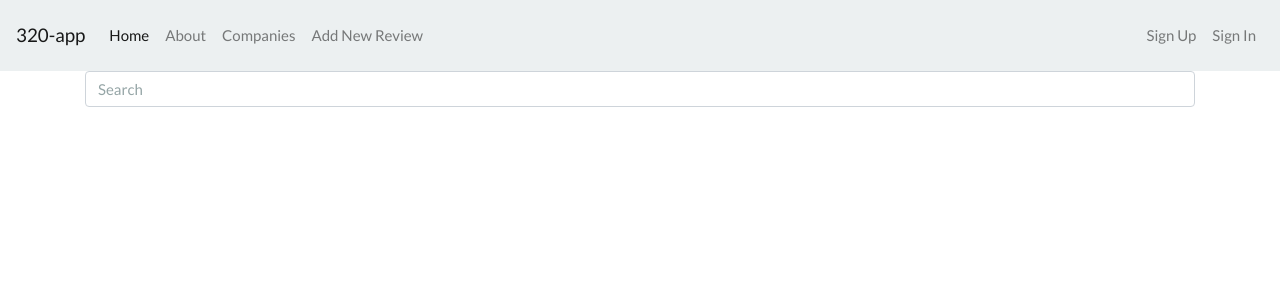
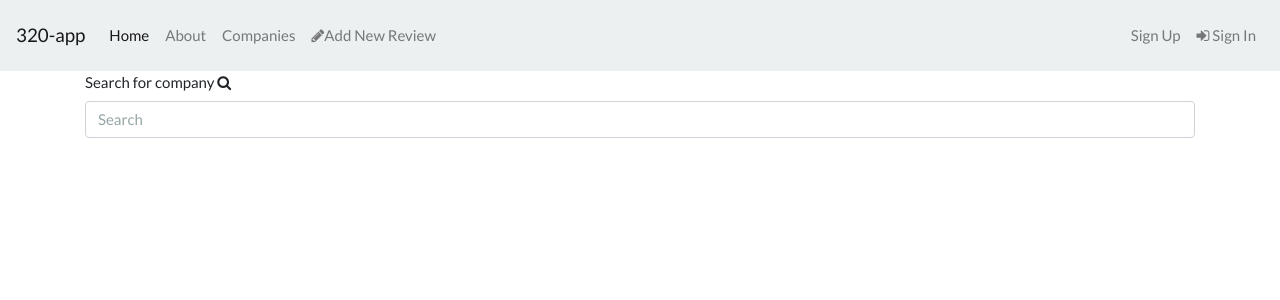
Before and after one commit to chinying/320-django, a Django app: a page that uses templates/base.html in a window 1280 px wide. Shown: the top 300 px of the page. Run offline with Django 3.2, Linux system fonts and the light colour scheme; data that the repository does not hold is empty; some libraries are stand-ins or nearby versions.

Commit message:
icons added

```diff
--- a/templates/base.html
+++ b/templates/base.html
@@ -53,7 +53,7 @@
               <a class="nav-link" href="{% url 'reviews:company-list' %}">Companies</a>
             </li>
             <li class="nav-item">
-              <a class="nav-link" href="{% url 'reviews:review-new' %}">Add New Review</a>
+              <a class="nav-link" href="{% url 'reviews:review-new' %}"><i class="fa fa-pencil" aria-hidden="true"></i>Add New Review</a>
             </li>
           </ul>
 
@@ -61,7 +61,7 @@
             {% if request.user.is_authenticated %}
               <li class="nav-item">
                 {# URL provided by django-allauth/account/urls.py #}
-                <a class="nav-link" href="{% url 'account_logout' %}">{% trans "Sign Out" %}</a>
+                <a class="nav-link" href="{% url 'account_logout' %}"><i class="fa fa-sign-out" aria-hidden="true"></i> {% trans "Sign Out" %}</a>
               </li>
             {% else %}
               <li class="nav-item">
@@ -70,7 +70,7 @@
               </li>
               <li class="nav-item">
                 {# URL provided by django-allauth/account/urls.py #}
-                <a id="log-in-link" class="nav-link" href="{% url 'account_login' %}">{% trans "Sign In" %}</a>
+                <a id="log-in-link" class="nav-link" href="{% url 'account_login' %}"><i class="fa fa-sign-in" aria-hidden="true"></i> {% trans "Sign In" %}</a>
               </li>
             {% endif %}
           </ul>
--- a/templates/companies/list.html
+++ b/templates/companies/list.html
@@ -5,6 +5,7 @@
 
 {% block content %}
     <form action="">
+        <label for="form.company.id_for_label">Search for company <i class="fa fa-search"></i></label>
         {{ form.company_name }}
     </form>
     <h2></h2>
```
